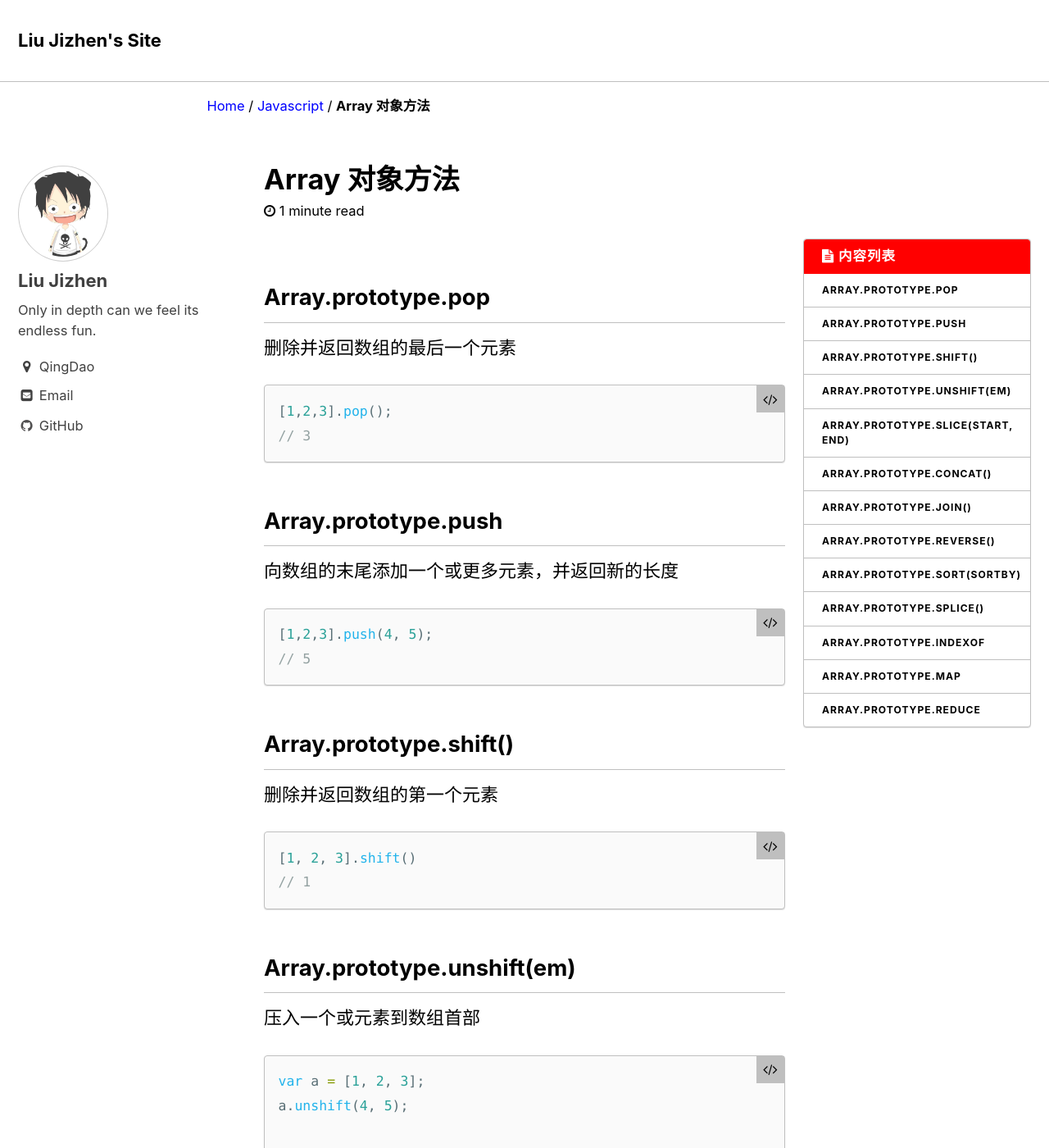
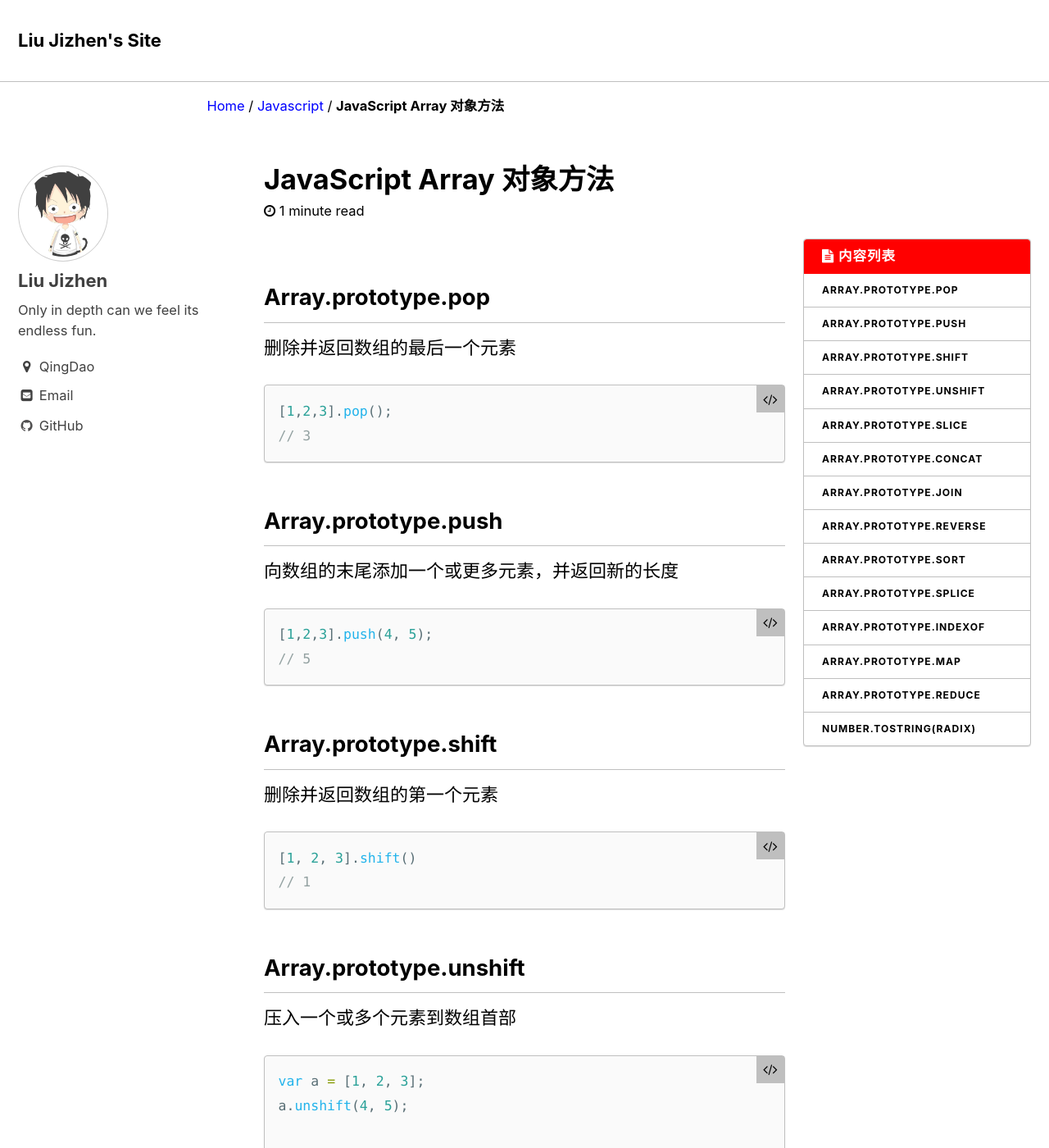
Before and after one commit to jeezliu/jeezliu.github.io, a Jekyll site: the page built from _posts/2015-04-29-Arrayt对象方法.md, in a window 1280 px wide and 1400 px high. Shown: the whole window at 82% size. Built offline with Jekyll 4.4.1, drawn with Linux system fonts in a browser that asks for light colours; some of the changed text lies outside the part shown.

Commit message:
change contents

````diff
--- a/_posts/2015-04-29-Arrayt对象方法.md
+++ b/_posts/2015-04-29-Arrayt对象方法.md
@@ -1,5 +1,5 @@
 ---
-title: "Array 对象方法"
+title: "JavaScript Array 对象方法"
 excerpt: "常用 Array 方法 cheat sheet。"
 modified: 2015-04-20
 categories:
@@ -28,7 +28,7 @@ tags:
 // 5
 ```
 
-## Array.prototype.shift()
+## Array.prototype.shift
 
 删除并返回数组的第一个元素
 
@@ -37,9 +37,9 @@ tags:
 // 1
 ```
 
-## Array.prototype.unshift(em)
+## Array.prototype.unshift
 
-压入一个或元素到数组首部
+压入一个或多个元素到数组首部
 
 ``` javascript
 var a = [1, 2, 3];
@@ -48,7 +48,7 @@ a.unshift(4, 5);
 console.log(a); // [4, 5, 1, 2, 3]
 ```
 
-## Array.prototype.slice(start, end)
+## Array.prototype.slice
 
 返回数组中选定的元素，选择区间为 [start, end), end 省略则选至尾部。选中元素放入新数组返回
 
@@ -56,7 +56,7 @@ console.log(a); // [4, 5, 1, 2, 3]
 [5, 4, 3, 2, 1].slice(1, 3); // [4, 3]
 ```
 
-## Array.prototype.concat()
+## Array.prototype.concat
 
 连接两个或更多的数组，参数可以是元素也可以是数组，不改变原数组，合并后结果放入新数组返回。
 
@@ -69,7 +69,7 @@ a.concat(b); // [1, 2, 3, 4, 5]
 a.concat(b, c) // [1, 2, 3, 4, 5, 6]
 ```
 
-## Array.prototype.join()
+## Array.prototype.join
 
 把数组的所有元素放入一个字符串。元素通过指定的分隔符进行分隔。
 
@@ -77,7 +77,7 @@ a.concat(b, c) // [1, 2, 3, 4, 5, 6]
 ['a', 'b', 'c'].join(','); // a,b,c
 ```
 
-## Array.prototype.reverse()
+## Array.prototype.reverse
 
 颠倒数组中元素的顺序，会在原数组上改变
 
@@ -88,9 +88,9 @@ a.reverse();
 console.log(a); // [3, 2, 1]
 ```
 
-## Array.prototype.sort(sortby)
+## Array.prototype.sort
 
-对数组的元素进行排序，在原数组中操作
+对数组的元素进行排序，在原数组中操作，可接收一个排序比较函数，使用方式为 arr.sort(sortby)
 
 sortby 为 function 类型可选，对于数值数组，默认升序。若改变排序需在传入函数声明两个元素的比较规则：
 
@@ -107,7 +107,7 @@ a.sort(function(a, b) {
 console.log(a); // [6, 5, 4, 3, 2, 1]
 ```
 
-## Array.prototype.splice()
+## Array.prototype.splice
 
 删除元素，并向数组添加新元素。
 
@@ -150,7 +150,7 @@ console.log(marr); // [1, 4, 9]
 ```
 函数还有一个对应的从右开始规约的函数 Array.prototype.reduceRight
 
-Number.toString(radix)
+## Number.toString(radix)
 以 radix 为基(2, 36), 返回该进制下数值对应的字符串
 ```javascript
 (36).toString(36); // '10'
````
Also changed, not shown: _posts/2015-05-10-Object对象方法.md (+1 -1 lines).
